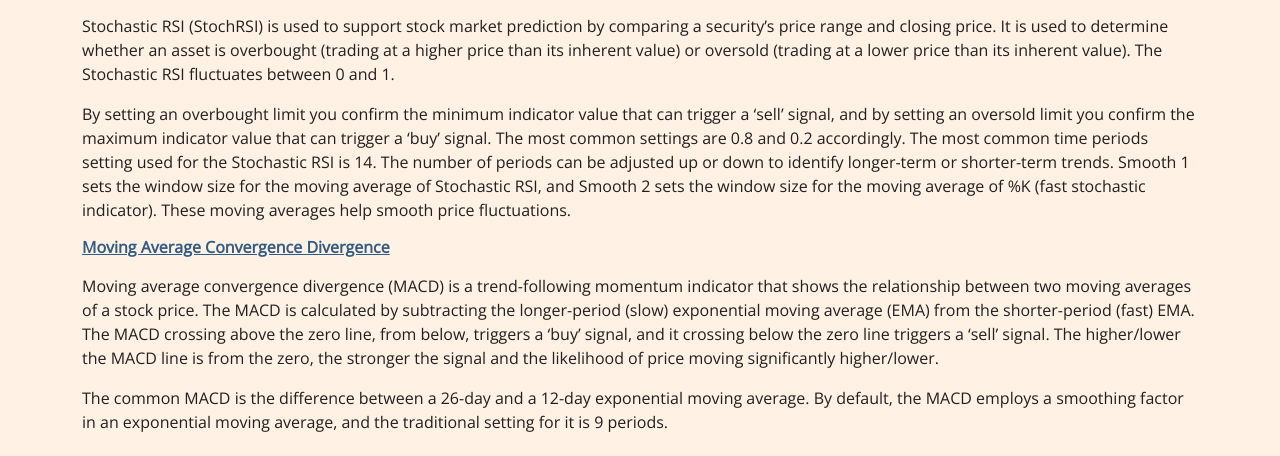
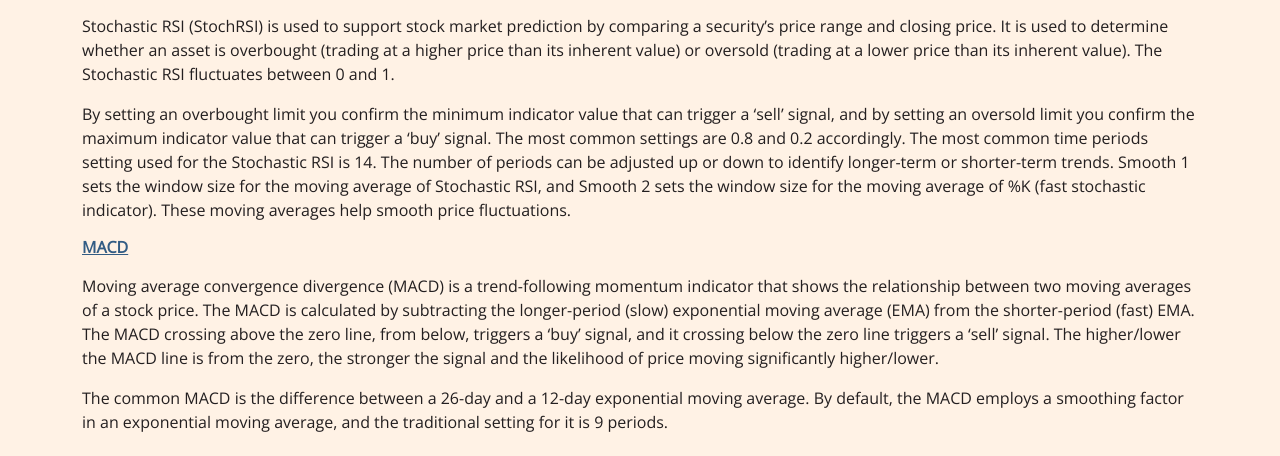
Before and after one commit to ahsamt/MyStockScreener, a Django app: page /about in a window 1280 px wide. Shown: the part 1042-1498 px from the top of the page. Run offline with Django 4.2, Linux system fonts and the light colour scheme; some libraries are stand-ins or nearby versions.

Commit message:
about file updated

```diff
--- a/MyStockScreener/settings.py
+++ b/MyStockScreener/settings.py
@@ -120,7 +120,7 @@ USE_TZ = True
 # https://docs.djangoproject.com/en/4.0/howto/static-files/
 
 
-STATIC_URL = '/staticfiles/'
+STATIC_URL = '/static/'
 STATIC_ROOT = BASE_DIR / 'staticfiles'
 
 
--- a/stock_screener/templates/stock_screener/about.html
+++ b/stock_screener/templates/stock_screener/about.html
@@ -110,7 +110,7 @@ The standard ADX time periods setting is 14, but many use the ADX with settings
 
             </p>
 
-            <h6 class="mb-3 blue">Moving Average Convergence Divergence</h6>
+            <h6 class="mb-3 blue">MACD</h6>
             <p>Moving average convergence divergence (MACD) is a trend-following momentum indicator that shows the relationship between two moving averages of a stock price. The MACD is calculated by subtracting the longer-period (slow) exponential moving average (EMA) from the shorter-period (fast) EMA.
                 The MACD crossing above the zero line, from below, triggers a ‘buy’ signal, and it crossing below the zero line triggers a ‘sell’ signal. The higher/lower the MACD line is from the zero, the stronger the signal and the likelihood of price moving significantly higher/lower.</p>
         <p>The common MACD is the difference between a 26-day and a 12-day exponential moving average. By default, the MACD employs a smoothing factor in an exponential moving average, and the traditional setting for it is 9 periods.</p>
```
Also changed, not shown: db.sqlite3, 1 other file.
